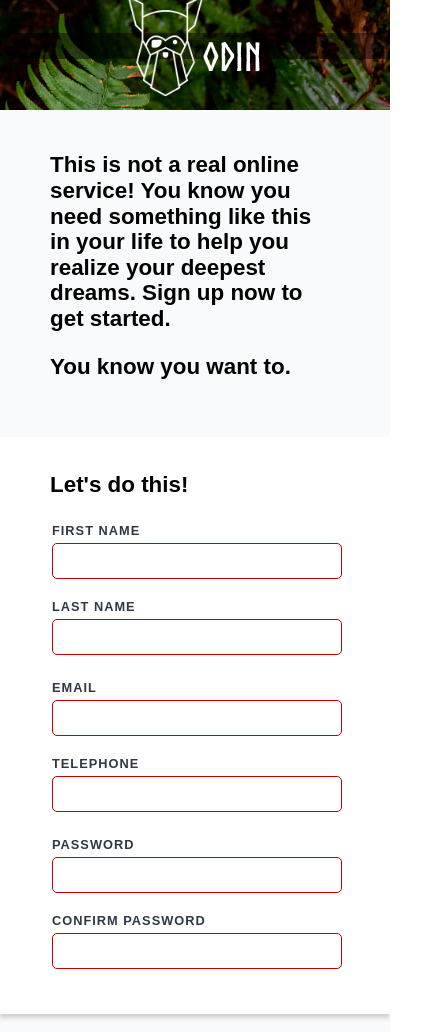
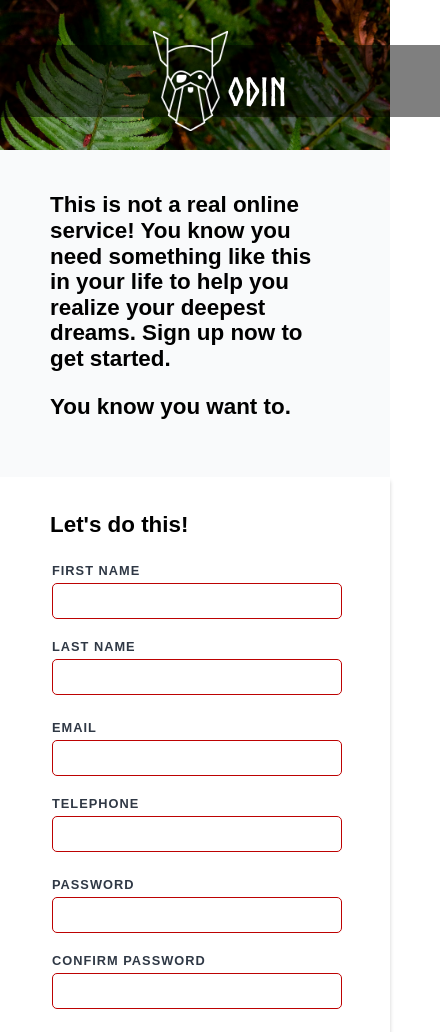
Before and after one commit to JAlblas/odin-signup, a plain HTML site: page index.html in a window 390 px wide. Shown: the top 1032 px of the page, 440 px wide, since content can reach past the window. Drawn offline with Linux system fonts and the light colour scheme.

Commit message:
final bug fix

```diff
--- a/style.css
+++ b/style.css
@@ -164,7 +164,7 @@ h3 {
     max-width: 100%;
   }
 
-  .logo-container {
+  #logo-container {
     padding: 25px;
   }
 
```
